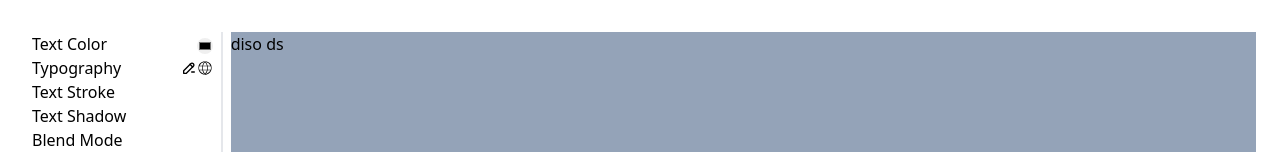
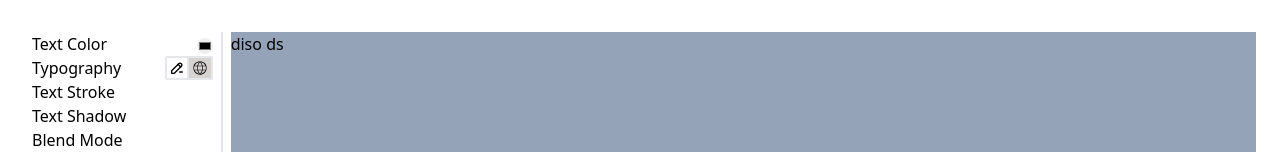
Before and after one commit to abukawsar45/dynamic-ui-style, a React (Vite) app: page / in a window 1280 px wide. Shown: the top 160 px of the page. Built offline with nearby package versions, Linux system fonts and the light colour scheme.

Commit message:
set icon with toggole

```diff
--- a/src/App.jsx
+++ b/src/App.jsx
@@ -34,21 +34,22 @@ function App() {
               {/* typography Main task */}
               <div className=''>
                 <div className=''>
-                  <div className='flex justify-between'>
+                  <div className='flex justify-between items-center'>
                     Typography
                     <button
                       className='close flex items-center'
                       name='openModalButton'
                       id='openModalButton'
-                      onClick={()=>setIsModalOpen(!isModalOpen)}
+                      onClick={() => setIsModalOpen(!isModalOpen)}
                     >
-                      <TbPencilMinus/> <CiGlobe />
+                      <TbPencilMinus className='p-[2px] text-2xl border-2 rounded-s-sm' />{' '}
+                      <CiGlobe className='p-[2px] text-2xl border-2 border-l-0 rounded-e-sm bg-stone-300' />
                     </button>
                   </div>
                 </div>
                 <div>
                   {isModalOpen && (
-                    <div className='modal absolute ml-[0%] bg-gray-100 shadow-md shadow-slate-700 '>
+                    <div className='modal absolute w-11/12 mx-auto duration-300 bg-gray-100 shadow-md shadow-slate-700 '>
                       <div className='modal-content'>
                         <button className=''>Typography</button>
                         <p>Modal Content Goes Here</p>
```
